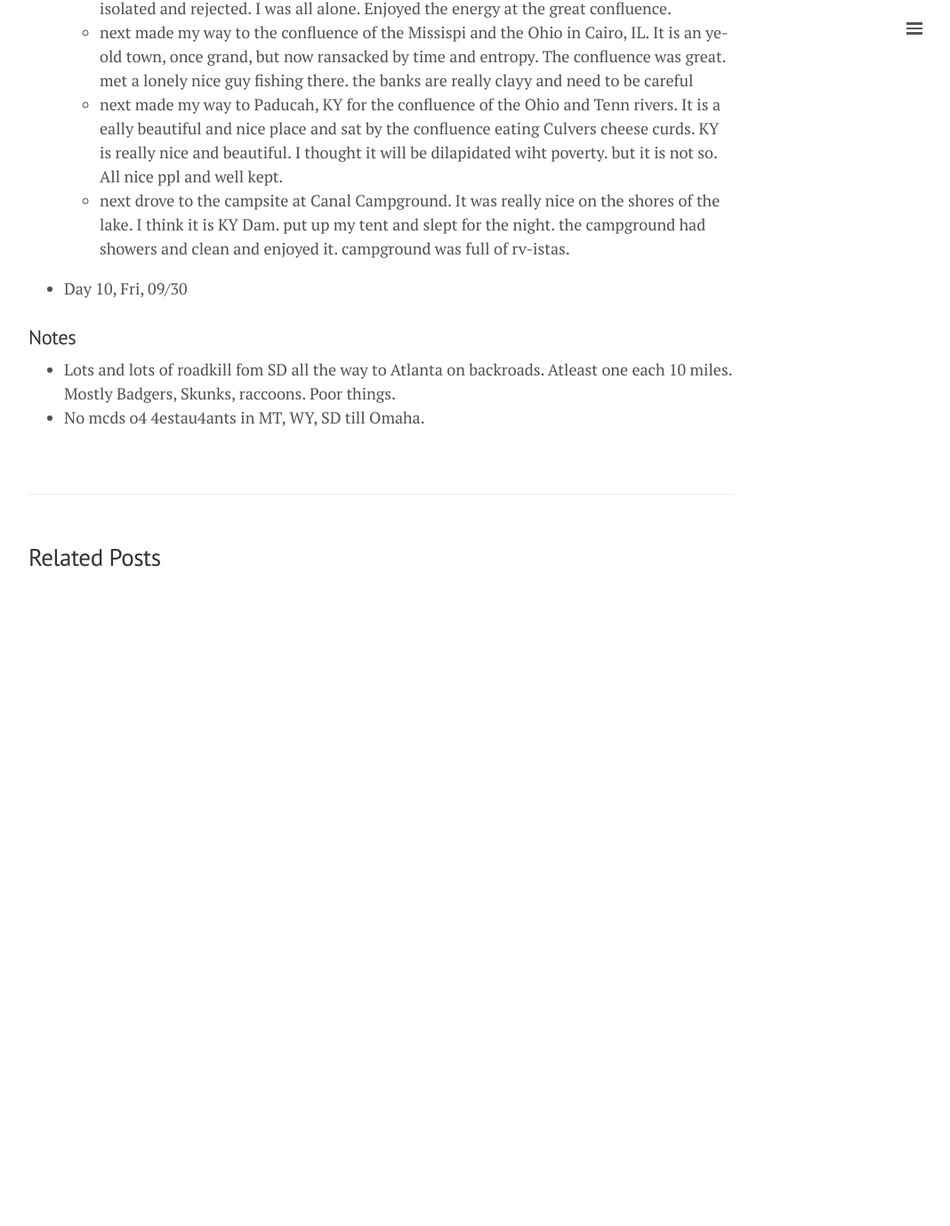
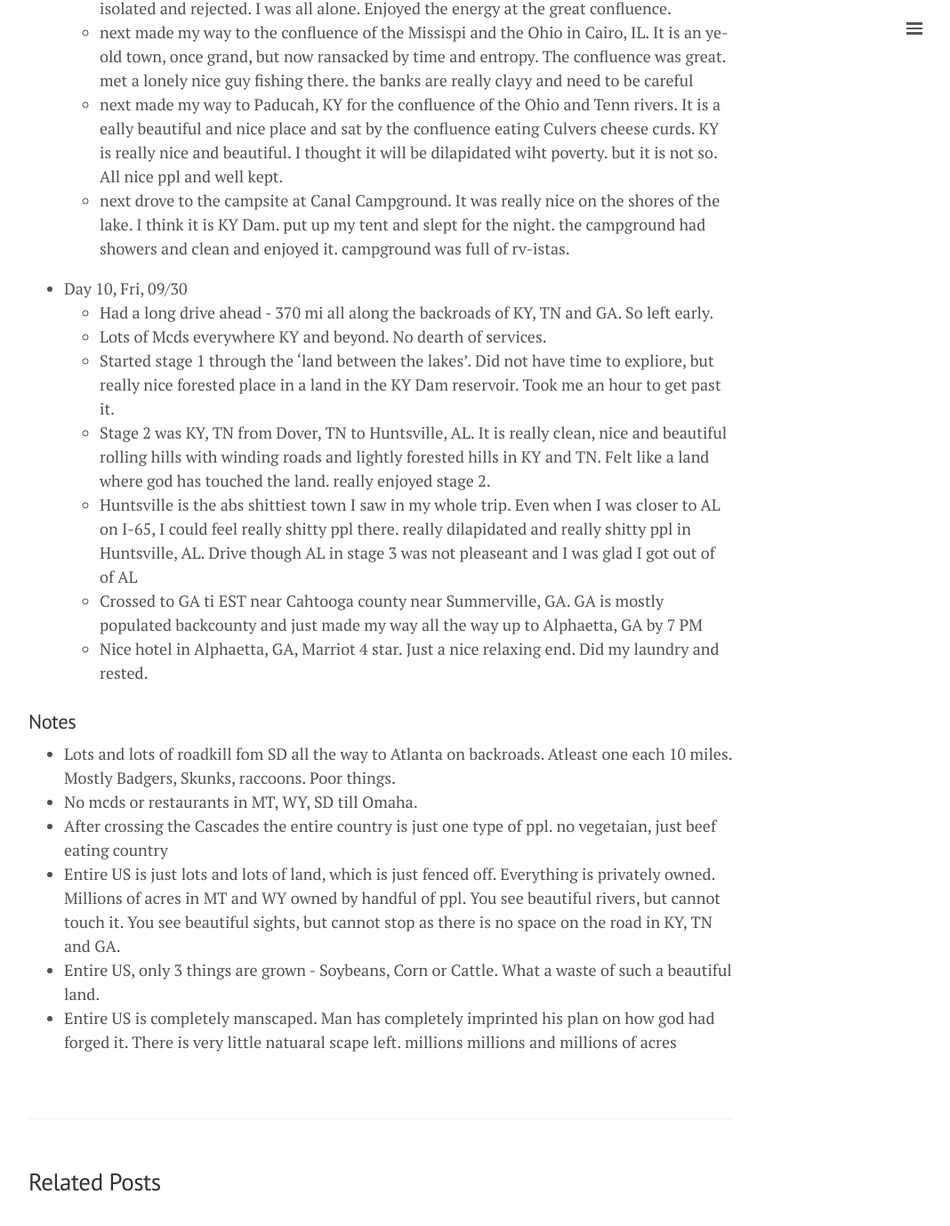
Before and after one commit to sectorzero/sectorzero.github.io, a Jekyll site: the page built from temp/east2022.md, in a window 1280 px wide and 1400 px high, scrolled down 5622 px. Shown: the top 1378 px of the window at 89% size, without its empty margins (212-1280 px from the left). Built offline with Jekyll 4.4.1, drawn with Linux system fonts in a browser that asks for light colours; before the commit the page ends 6320 px from its top, so only the background shows below that.

Commit message:
trip log

```diff
--- a/temp/east2022.md
+++ b/temp/east2022.md
@@ -140,7 +140,18 @@ Will Update Soon
   - next made my way to Paducah, KY for the confluence of the Ohio and Tenn rivers. It is a eally beautiful and nice place and sat by the confluence eating Culvers cheese curds. KY is really nice and beautiful. I thought it will be dilapidated wiht poverty. but it is not so. All nice ppl and well kept.
   - next drove to the campsite at Canal Campground. It was really nice on the shores of the lake. I think it is KY Dam. put up my tent and slept for the night. the campground had showers and clean and enjoyed it. campground was full of rv-istas.
 - Day 10, Fri, 09/30
+  - Had a long drive ahead - 370 mi all along the backroads of KY, TN and GA. So left early.
+  - Lots of Mcds everywhere KY and beyond. No dearth of services.
+  - Started stage 1 through the 'land between the lakes'. Did not have time to expliore, but really nice forested place in a land in the KY Dam reservoir. Took me an hour to get past it.
+  - Stage 2 was KY, TN from Dover, TN to Huntsville, AL. It is really clean, nice and beautiful rolling hills with winding roads and lightly forested hills in KY and TN. Felt like a land where god has touched the land. really enjoyed stage 2.
+  - Huntsville is the abs shittiest town I saw in my whole trip. Even when I was closer to AL on I-65, I could feel really shitty ppl there. really dilapidated and really shitty ppl in Huntsville, AL. Drive though AL in stage 3 was not pleaseant and I was glad I got out of of AL
+  - Crossed to GA ti EST near Cahtooga county near Summerville, GA. GA is mostly populated backcounty and just made my way all the way up to Alphaetta, GA by 7 PM
+  - Nice hotel in Alphaetta, GA, Marriot 4 star. Just a nice relaxing end. Did my laundry and rested.
 
 ### Notes
 - Lots and lots of roadkill fom SD all the way to Atlanta on backroads. Atleast one each 10 miles. Mostly Badgers, Skunks, raccoons. Poor things.
-- No mcds o4 4estau4ants in MT, WY, SD till Omaha.
+- No mcds or restaurants in MT, WY, SD till Omaha.
+- After crossing the Cascades the entire country is just one type of ppl. no vegetaian, just beef eating country
+- Entire US is just lots and lots of land, which is just fenced off. Everything is privately owned. Millions of acres in MT and WY owned by handful of ppl. You see beautiful rivers, but cannot touch it. You see beautiful sights, but cannot stop as there is no space on the road in KY, TN and GA.
+- Entire US, only 3 things are grown - Soybeans, Corn or Cattle. What a waste of such a beautiful land.
+- Entire US is completely manscaped. Man has completely imprinted his plan on how god had forged it. There is very little natuaral scape left. millions millions and millions of acres
```
